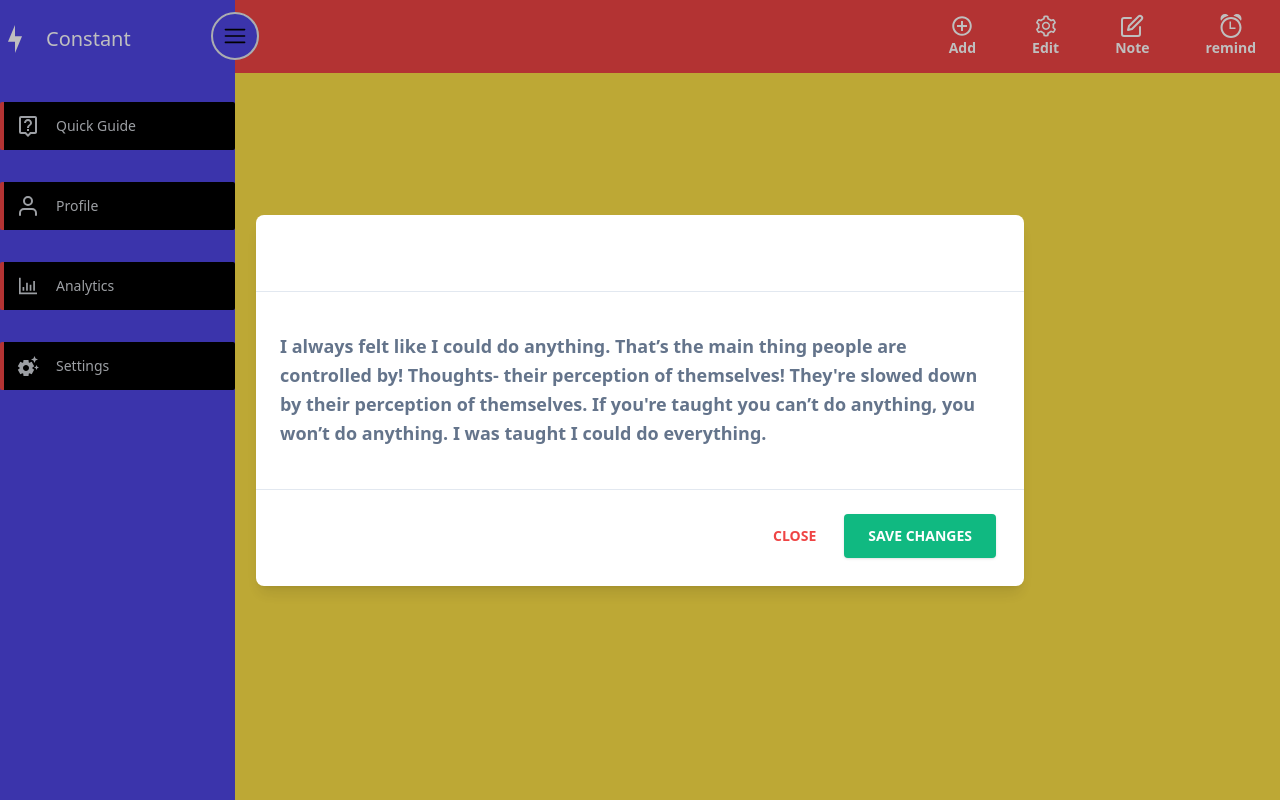
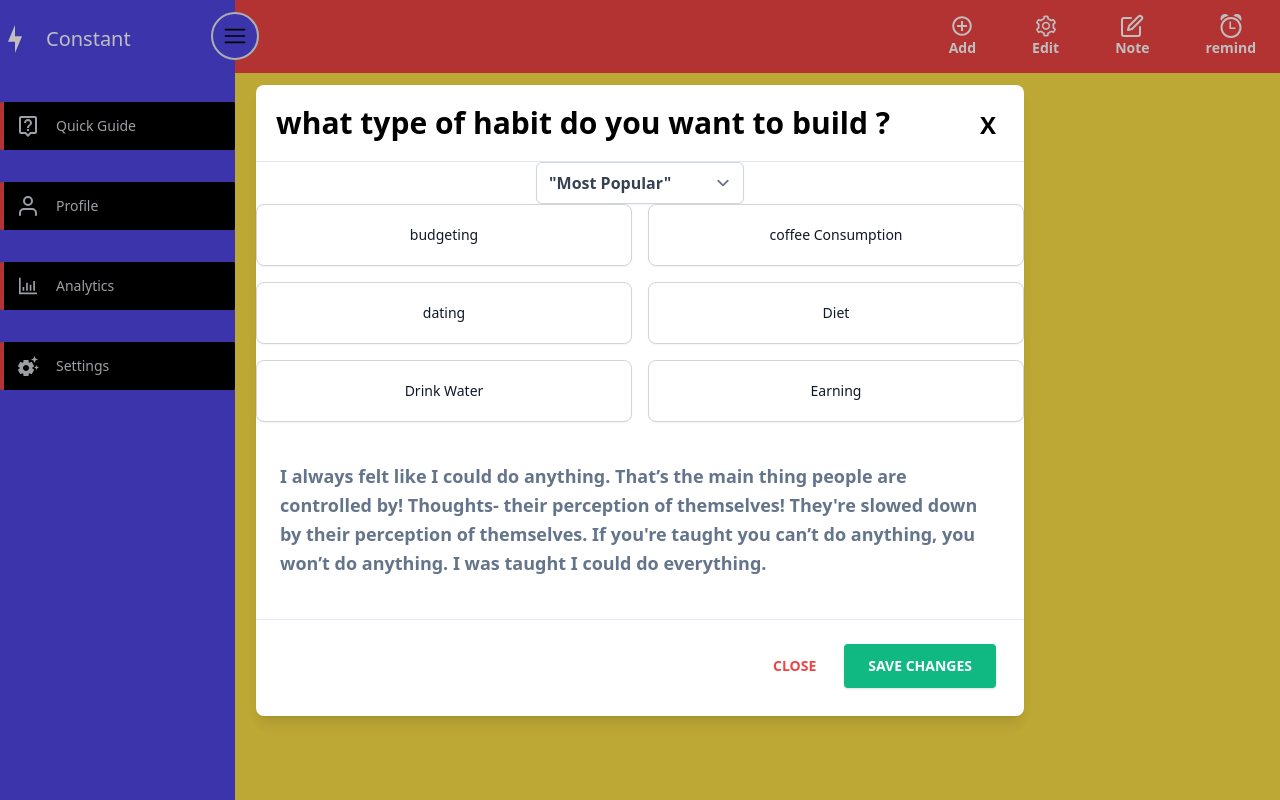
Before and after one commit to Oms-343/Constant, a React (Create React App) app: page /home in a window 1280 px wide. Both pictures are taken after a click on the icon 757 px from the left and 398 px from the top of the page. Built offline with nearby package versions, Linux system fonts and the light colour scheme.

Commit message:
renderring different habits based on <select> P.S this commit really took a toll on me😅

```diff
--- a/src/componentss/Modal.js
+++ b/src/componentss/Modal.js
@@ -1,7 +1,32 @@
-import React from "react";
-import { useState } from "react";
+import React, { useState, useEffect } from "react";
+import Card from "./card";
+import { habits } from "./data";
 
-export default function Modal({ showModal, setShowModal }) {
+export default function Modal({ setShowModal }) {
+  const [popular, arts, health, money, workAndStudy, social] = habits.map(
+    (item) => item.options
+  );
+
+  //   const diffHabits = [popular, arts, health, money, workAndStudy, social, other]
+  const [data, setData] = useState(popular);
+
+  const [selectedType, setSelectedType] = useState("Most Popular");
+
+  const onChange = (e) => {
+    setSelectedType(e.target.value);
+  };
+
+  {
+    useEffect(() => {
+      if (selectedType === "Most Popular") setData(popular);
+      if (selectedType === "arts") setData(arts);
+      if (selectedType === "health") setData(health);
+      if (selectedType === "workAndStudy") setData(workAndStudy);
+      if (selectedType === "money") setData(money);
+      if (selectedType === "social") setData(social);
+    }, [selectedType]);
+  }
+
   return (
     <>
       <div className="justify-center items-center flex overflow-x-hidden overflow-y-auto fixed inset-0 z-50 outline-none focus:outline-none">
@@ -10,16 +35,45 @@ export default function Modal({ showModal, setShowModal }) {
           <div className="border-0 rounded-lg shadow-lg relative flex flex-col w-full bg-white outline-none focus:outline-none">
             {/*header*/}
             <div className="flex items-start justify-between p-5 border-b border-solid border-slate-200 rounded-t">
-              <h3 className="text-3xl font-semibold">Modal Title</h3>
+              <h3 className=" text-black text-3xl font-semibold">
+                what type of habit do you want to build ?
+              </h3>
+
               <button
-                className="p-1 ml-auto bg-transparent border-0 text-black opacity-5 float-right text-3xl leading-none font-semibold outline-none focus:outline-none"
+                className="p-1 ml-auto bg-transparent border-0 text-black  float-right text-3xl leading-none font-semibold outline-none focus:outline-none"
                 onClick={() => setShowModal(false)}
               >
-                <span className="bg-transparent text-black opacity-5 h-6 w-6 text-2xl block outline-none focus:outline-none">
-                  ×
+                <span className="bg-transparent text-black  h-6 w-6 text-2xl block outline-none focus:outline-none">
+                  X
                 </span>
               </button>
             </div>
+
+            <div className="flex items-center justify-center">
+              <select
+                class="block px-3 py-2 text-gray-700 bg-white border border-gray-300 rounded-md shadow-sm w-52 focus:outline-none focus:ring-primary-500 focus:border-primary-500"
+                name="habits"
+                value={selectedType}
+                onChange={onChange}
+              >
+                {/* {data.map((obj) => {
+                  return <option key={obj.id}>{obj.type}</option>;
+                })} */}
+
+                <option value="Most Popular">"Most Popular"</option>
+                <option value="arts">arts</option>
+                <option value="health">Health</option>
+                <option value="workAndStudy">Work and Study</option>
+                <option value="money">Money</option>
+                <option value="social">Social</option>
+              </select>
+            </div>
+
+            {/*  different habits section*/}
+            <div className="grid grid-cols-2 gap-4 sm:grid-cols-2">
+              <Card data={data} />
+            </div>
+
             {/*body*/}
             <div className="relative p-6 flex-auto">
               <p className="my-4 text-slate-500 text-lg leading-relaxed">
--- /dev/null
+++ b/src/componentss/card.js
@@ -0,0 +1,18 @@
+export default function Card({ data }) {
+  return (
+    <>
+      {data.map((val) => (
+        <div
+          key=""
+          className="relative rounded-lg border border-gray-300 bg-white px-6 py-5 shadow-sm flex items-center space-x-3 hover:border-gray-400 focus-within:ring-2 focus-within:ring-offset-2 focus-within:ring-indigo-500"
+        >
+          <div className=" flex flex-1 justify-center min-w-0">
+            <a href="#" className="focus:outline-none">
+              <p className="text-sm font-medium text-gray-900">{val}</p>
+            </a>
+          </div>
+        </div>
+      ))}
+    </>
+  );
+}
--- /dev/null
+++ b/src/componentss/data.js
@@ -0,0 +1,60 @@
+export const habits = [
+  {
+    id: "0",
+    type: "Most Popular",
+    options: [
+      "budgeting",
+      "coffee Consumption",
+      "dating",
+      "Diet",
+      "Drink Water",
+      "Earning",
+    ],
+  },
+  {
+    id: "1",
+    type: "Arts",
+    options: [
+      "Drawing",
+      "Listening Music",
+      "Playing an Instrument",
+      "Arts Other",
+    ],
+  },
+  {
+    id: "2",
+    type: "Health and Fitness",
+    options: [
+      "Medication",
+      "coffee Consumption",
+      "Personal Hygiene",
+      "Diet",
+      "Drink Water",
+      "Running",
+      "Smoking",
+      "Alcohol",
+      "sport",
+    ],
+  },
+  {
+    id: "3",
+    type: "Money",
+    options: ["budgeting", "Saving", "Spending", "Earning"],
+  },
+  {
+    id: "4",
+    type: "Work and Study",
+    options: [
+      "Languages",
+      "reading",
+      "study",
+      "Work",
+      "Writing",
+      "Work & study other",
+    ],
+  },
+  {
+    type: "Social",
+    options: ["family", "friends", "Partner", "Socia other"],
+  },
+];
```
